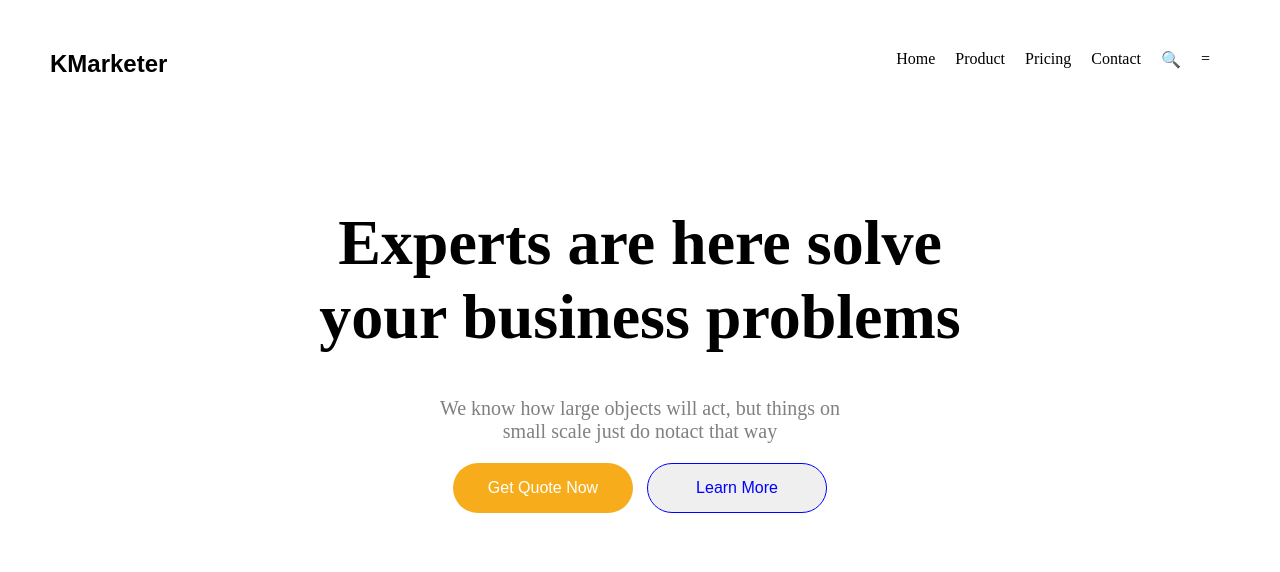
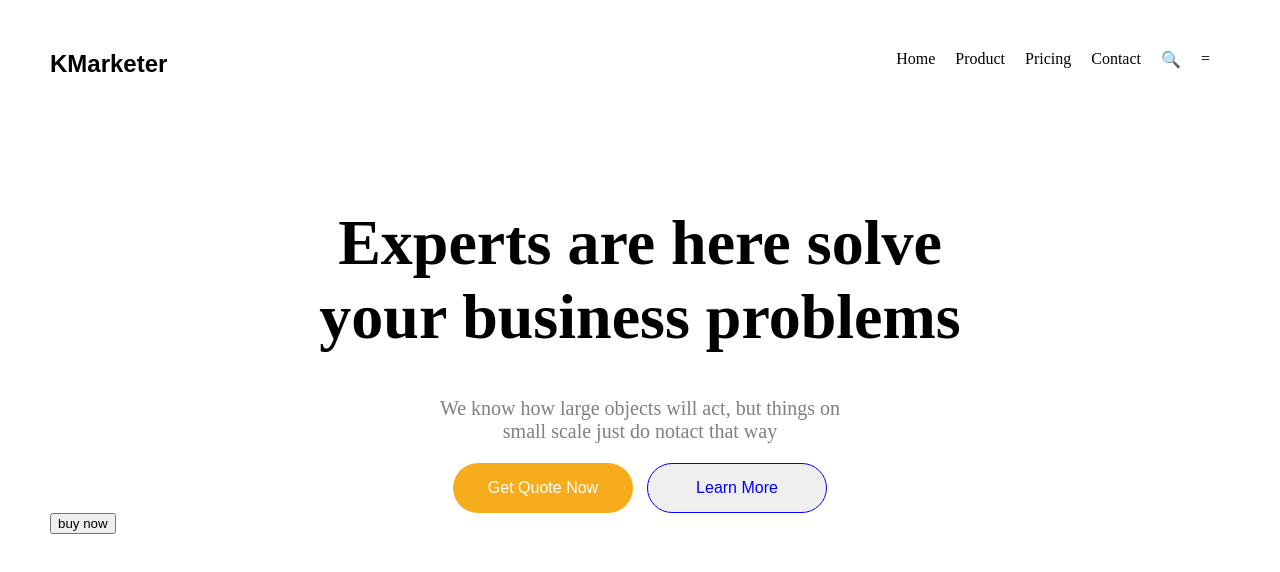
Before and after one commit to Samysuitch/BEM-exercise, a plain HTML site: page index.html in a window 1280 px wide. Drawn offline with Linux system fonts and the light colour scheme.

Commit message:
second commit

```diff
--- a/index.html
+++ b/index.html
@@ -23,6 +23,7 @@
             <button class="button button--primary">Get Quote Now</button>
             <button class="button button--secondary">Learn More</button>
         </div>
+        <button>buy now</button>
     </div>
 </body>
 </html>
```
